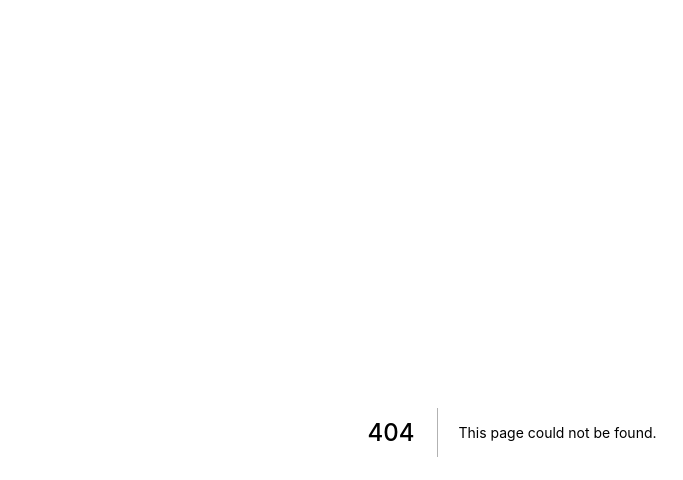
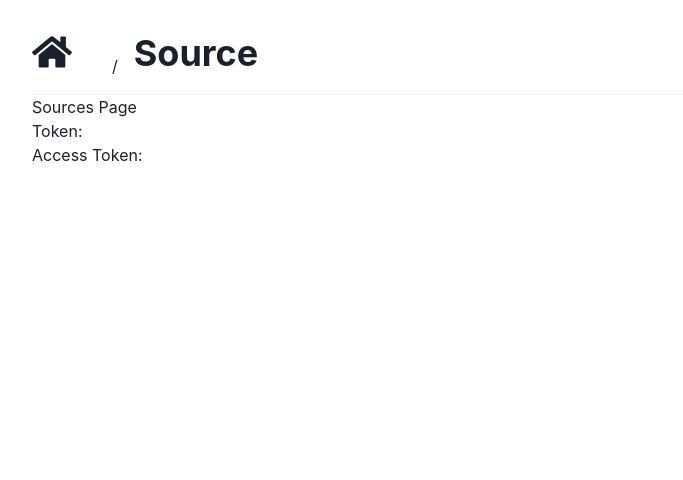
Before and after one commit to Vicorhe/finance_tracker, a Next.js app: page /1/sources in a window 1280 px wide. Before the commit this address had no page. Shown: the top 480 px of the page, without its empty margins (128-811 px from the left). Built offline with nearby package versions, Linux system fonts and the light colour scheme; no server answers.

Commit message:
renamed accounts page to sources

```diff
--- /dev/null
+++ b/pages/[username]/sources.js
@@ -0,0 +1,54 @@
+import { useContext, useEffect, useState } from 'react'
+import axios from 'axios'
+import { UserContext } from '../../context'
+import { Box } from "@chakra-ui/react"
+import Nav from '../../components/Nav'
+import PlaidLink from "../../components/PlaidLink"
+
+export default function Account() {
+  const [token, setToken] = useState(null)
+  const [access_token, setAccessToken] = useState(null)
+  const { user } = useContext(UserContext)
+  const breadcrumbs = [
+    { name: user.name, path: `/${user.name}` },
+    { name: "Source", path: `/${user.name}/sources` },
+    // Reference this for account sub pages
+    // { name: 'Sources', path: `/${user.name}/sources` }
+  ]
+
+  useEffect(() => {
+    createLinkToken()
+  }, []);
+
+  async function createLinkToken() {
+    const res = await axios.post('http://localhost:3000/api/item/create-link-token');
+    const data = res.data.link_token
+    setToken(data)
+  }
+
+  async function createItem(publicToken) {
+    console.log("client side public token", publicToken)
+    const res = await axios.post('http://localhost:3000/api/item/create', { publicToken: publicToken, user_id: userId });
+    const data = res.data.access_token;
+    setAccessToken(data)
+  }
+
+
+  return (
+    <Box>
+      <Nav breadcrumbs={breadcrumbs}>
+      </Nav>
+      <h1>Sources Page </h1>
+      <div>
+        <p>Token: {token}</p>
+        <p>Access Token: {access_token}</p>
+        {token &&
+          <PlaidLink
+            token={token}
+            accessToken={access_token}
+            createItem={createItem}
+          />}
+      </div>
+    </Box>
+  )
+}
```
Also changed, not shown: pages/[username]/account.js (deleted, +0 -11 lines).
